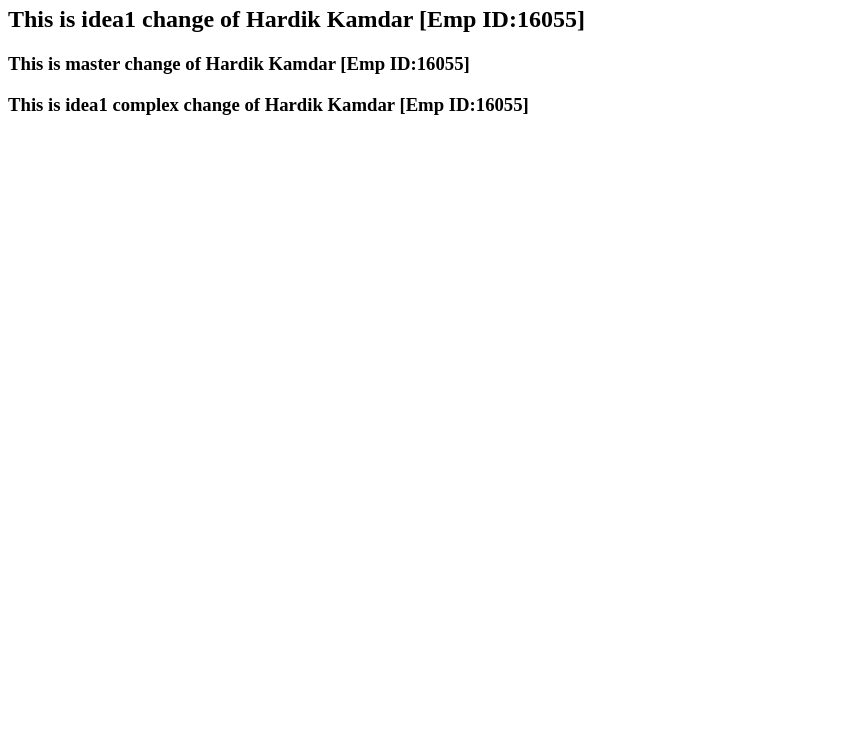
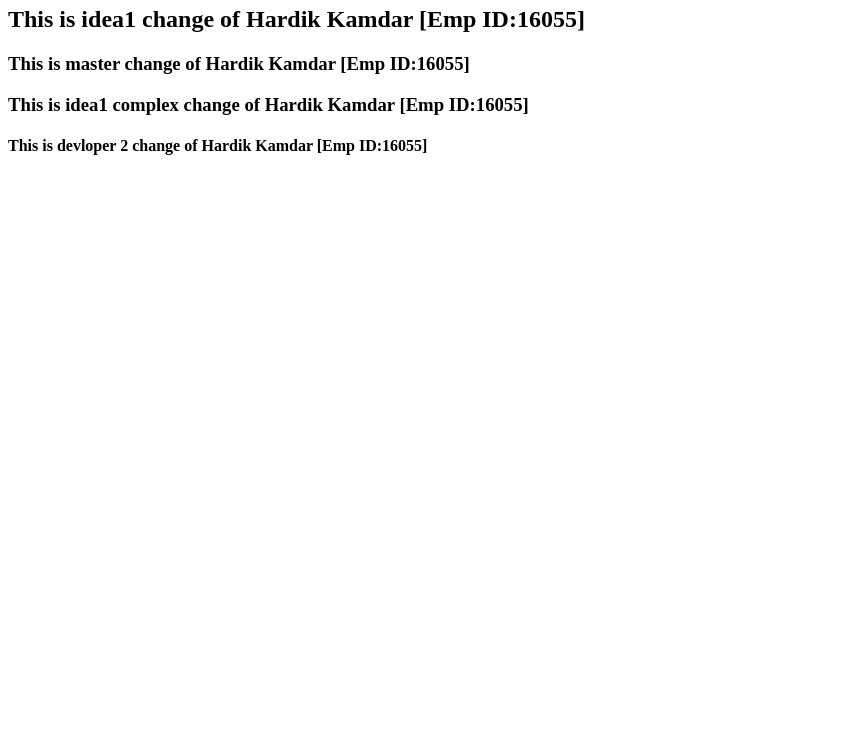
Before and after one commit to HArdikKamdar/WebApp, a plain HTML site: page index.html in a window 1280 px wide. Shown: the part 60-800 px from the top of the page, without its empty margins (0-849 px from the left). Drawn offline with Linux system fonts and the light colour scheme.

Commit message:
dev 2 changes

```diff
--- a/index.html
+++ b/index.html
@@ -2,3 +2,4 @@
 <h2>This is idea1 change  of Hardik Kamdar [Emp ID:16055]</h2>
 <h3>This is master change  of Hardik Kamdar [Emp ID:16055]</h3>
 <h3>This is idea1 complex change of Hardik Kamdar [Emp ID:16055]</h3>
+<h4>This is devloper 2 change of Hardik Kamdar [Emp ID:16055]</h4>
```
